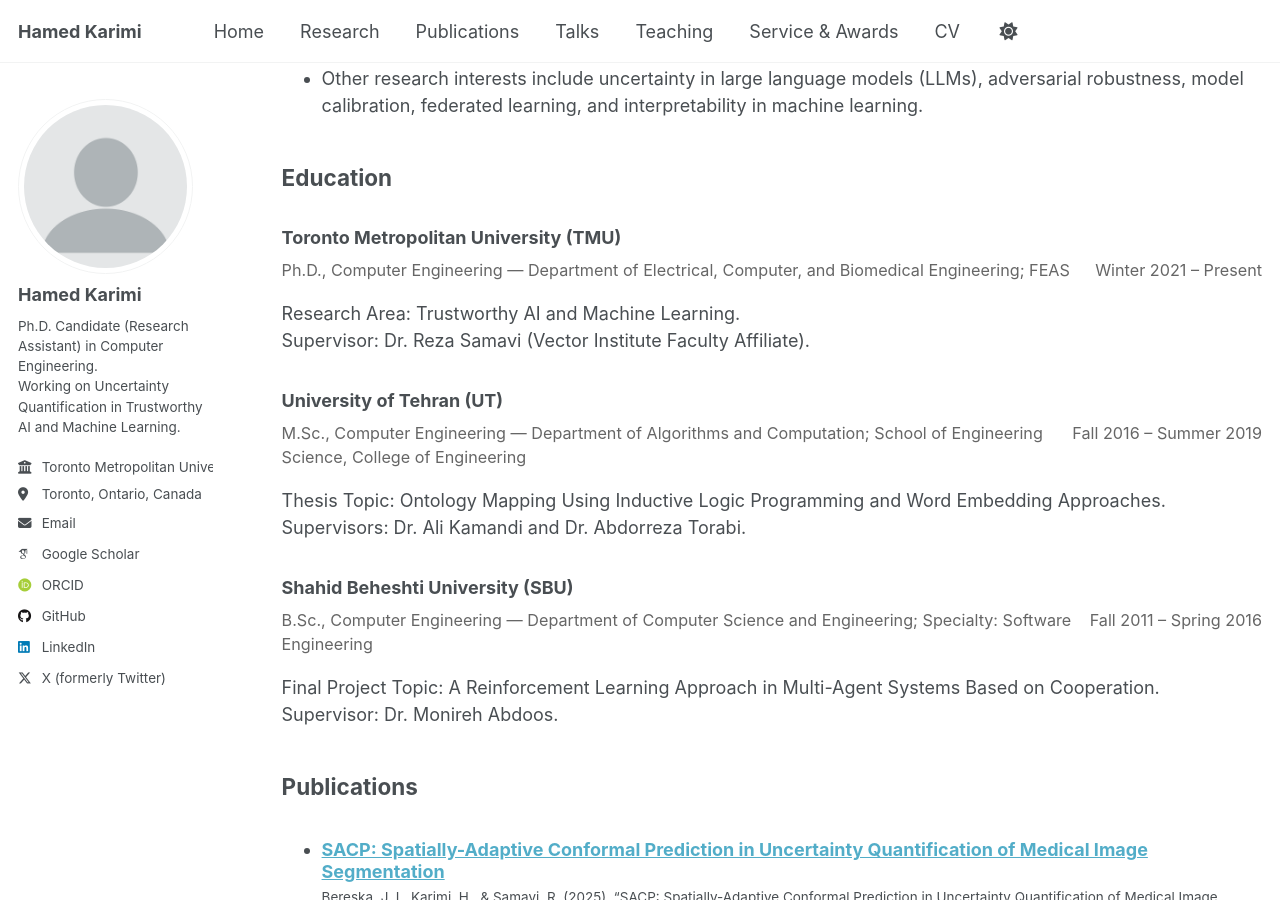
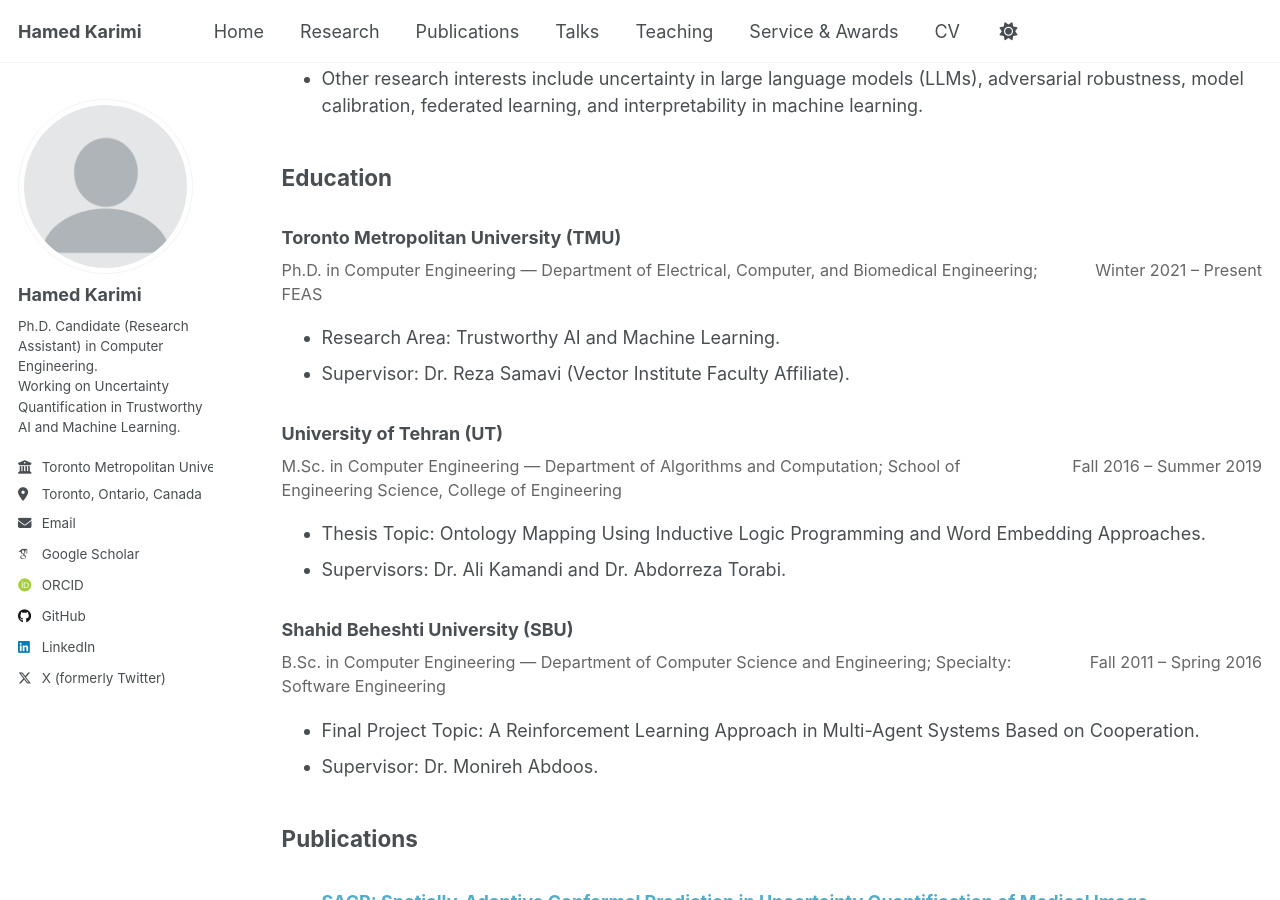
Before and after one commit to hamedmx/hamedmx.github.io, a Jekyll site: the page built from _pages/cv.md, in a window 1280 px wide and 900 px high, scrolled down 765 px. Built offline with Jekyll 4.4.1, drawn with Linux system fonts in a browser that asks for light colours; some web fonts are replaced; a script that is not in the unit is left out; some of the changed text lies outside the part shown.

Commit message:
Update cv.md

```diff
--- a/_pages/cv.md
+++ b/_pages/cv.md
@@ -16,7 +16,7 @@ Last Updated: January 2026
 
 ### Affiliation
 
-- Trustworthy AI Laboratory (TAILab),
+- Trustworthy AI Laboratory (TAILab)
 - Department of Electrical, Computer, and Biomedical Engineering
 - Faculty of Engineering and Architectural Science (FEAS)
 
@@ -37,28 +37,28 @@ Last Updated: January 2026
 
 ### Toronto Metropolitan University (TMU)
 <div class="cv-meta">
-  <span class="where">Ph.D., Computer Engineering — Department of Electrical, Computer, and Biomedical Engineering; FEAS</span>
+  <span class="where">Ph.D. in Computer Engineering — Department of Electrical, Computer, and Biomedical Engineering; FEAS</span>
   <span class="when">Winter 2021 – Present</span>
 </div>
-Research Area: Trustworthy AI and Machine Learning.
-Supervisor: Dr. Reza Samavi (Vector Institute Faculty Affiliate).
+- Research Area: Trustworthy AI and Machine Learning.
+- Supervisor: Dr. Reza Samavi (Vector Institute Faculty Affiliate).
 
 ### University of Tehran (UT)
 <div class="cv-meta">
-  <span class="where">M.Sc., Computer Engineering — Department of Algorithms and Computation; School of Engineering Science, College of Engineering</span>
+  <span class="where">M.Sc. in Computer Engineering — Department of Algorithms and Computation; School of Engineering Science, College of Engineering</span>
   <span class="when">Fall 2016 – Summer 2019</span>
 </div>
-Thesis Topic: Ontology Mapping Using Inductive Logic Programming and Word Embedding Approaches.
-Supervisors: Dr. Ali Kamandi and Dr. Abdorreza Torabi.
-<!-- GPA: - out of 4. -->
+- Thesis Topic: Ontology Mapping Using Inductive Logic Programming and Word Embedding Approaches.
+- Supervisors: Dr. Ali Kamandi and Dr. Abdorreza Torabi.
+<!-- - GPA: - out of 4. -->
 
 ### Shahid Beheshti University (SBU)
 <div class="cv-meta">
-  <span class="where">B.Sc., Computer Engineering — Department of Computer Science and Engineering; Specialty: Software Engineering</span>
+  <span class="where">B.Sc. in Computer Engineering — Department of Computer Science and Engineering; Specialty: Software Engineering</span>
   <span class="when">Fall 2011 – Spring 2016</span>
 </div>
-Final Project Topic: A Reinforcement Learning Approach in Multi-Agent Systems Based on Cooperation.
-Supervisor: Dr. Monireh Abdoos.
+- Final Project Topic: A Reinforcement Learning Approach in Multi-Agent Systems Based on Cooperation.
+- Supervisor: Dr. Monireh Abdoos.
 
 
 ## Publications
@@ -186,7 +186,7 @@ Under review; Number of Pages: —; Submission Date: February —, 2026; Manuscr
 
 ### Network+ and CISCO CCNA (Route & Switch)
 
-Familiar with passive networking.
+Familiar with passive networking
 
 <div class="cv-meta">
   <span class="where">Cybertech Training Center</span>
```
